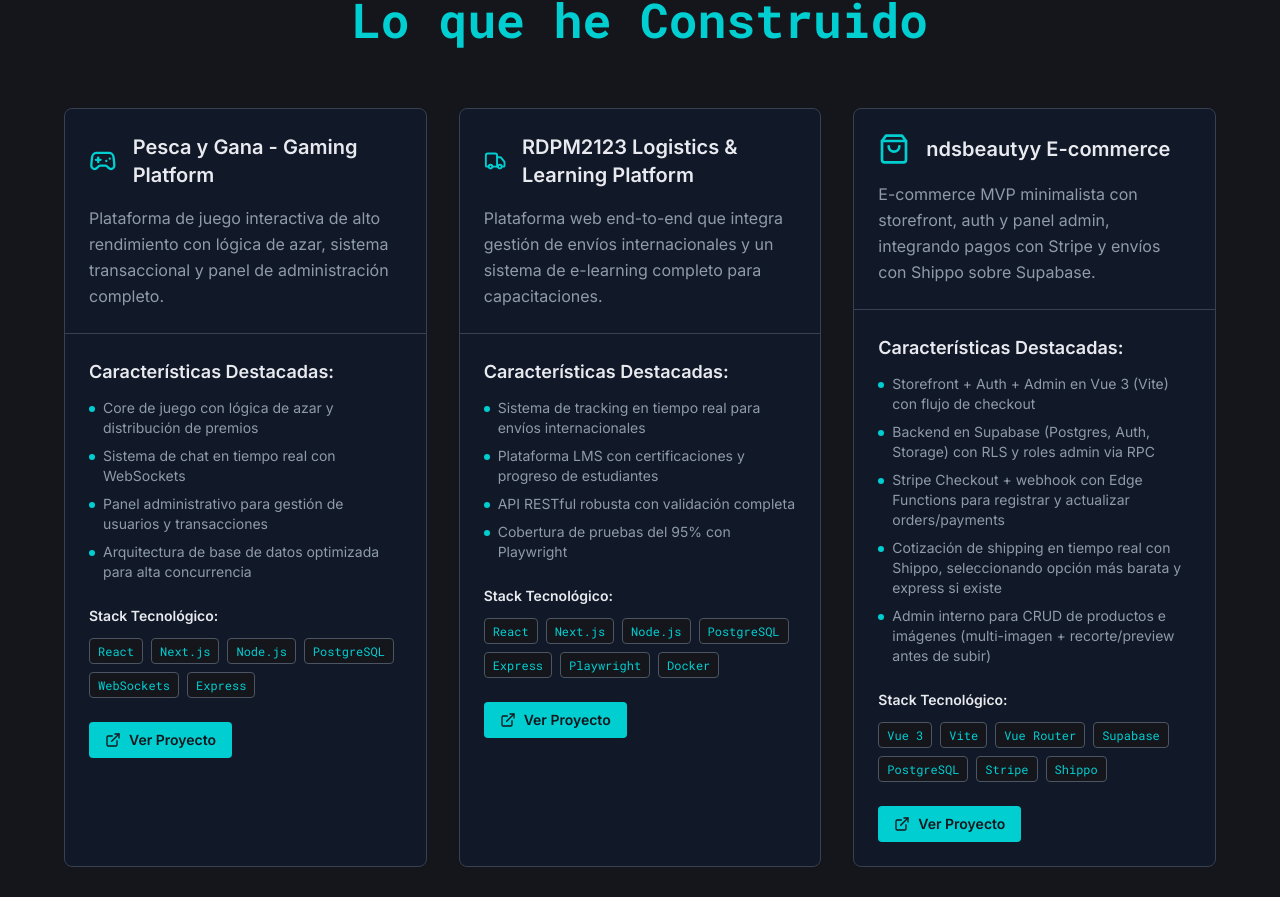
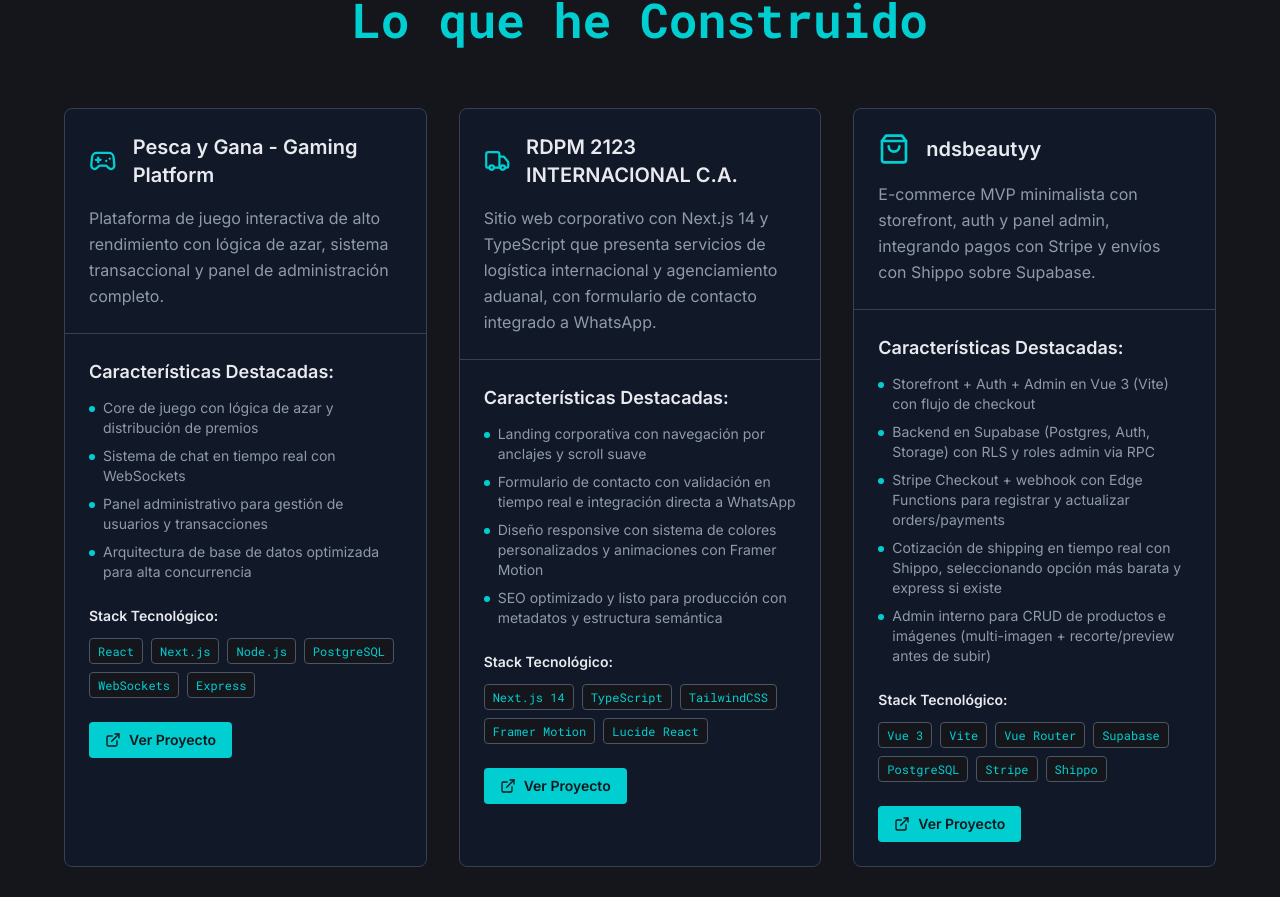
Before and after one commit to Pyrodex1/portfolio, a Next.js app: page / in a window 1280 px wide. Shown: the part 2853-3750 px from the top of the page. Built offline with nearby package versions, Linux system fonts and the light colour scheme.

Commit message:
update RDPM2123 project details and experience achievements

```diff
--- a/src/components/Experience.tsx
+++ b/src/components/Experience.tsx
@@ -57,10 +57,11 @@
     location: "Remote",
     period: "2022 - Presente",
     achievements: [
-      "Desarrollé plataforma web end-to-end integrando gestión de envíos y sistema e-learning",
-      "Implementé sistema de tracking en tiempo real para envíos internacionales",
-      "Construí plataforma LMS con certificaciones y seguimiento de progreso de estudiantes",
-      "Logré 95% de cobertura de pruebas con Playwright garantizando robustez del sistema"
+      "Desarrollé landing corporativa con Next.js 14 y TypeScript para servicios de logística internacional y agenciamiento aduanal",
+      "Implementé navegación por anclajes con scroll suave y header sticky con backdrop blur",
+      "Construí formulario de contacto con validación en tiempo real e integración directa a WhatsApp",
+      "Diseñé sistema de colores personalizados y animaciones con Framer Motion y TailwindCSS",
+      "Optimicé SEO y estructura semántica para producción con metadatos y accesibilidad"
     ]
   },
   {
--- a/src/components/Projects.tsx
+++ b/src/components/Projects.tsx
@@ -28,20 +28,20 @@
     ]
   },
   {
-    title: "RDPM2123 Logistics & Learning Platform",
-    description: "Plataforma web end-to-end que integra gestión de envíos internacionales y un sistema de e-learning completo para capacitaciones.",
-    technologies: ["React", "Next.js", "Node.js", "PostgreSQL", "Express", "Playwright", "Docker"],
-    demoUrl: "https://rdpm2123.com",
+    title: "RDPM 2123 INTERNACIONAL C.A.",
+    description: "Sitio web corporativo con Next.js 14 y TypeScript que presenta servicios de logística internacional y agenciamiento aduanal, con formulario de contacto integrado a WhatsApp.",
+    technologies: ["Next.js 14", "TypeScript", "TailwindCSS", "Framer Motion", "Lucide React"],
+    demoUrl: "https://rdpm.vercel.app/",
     icon: <Truck className="text-dark-cyan" size={32} />,
     highlights: [
-      "Sistema de tracking en tiempo real para envíos internacionales",
-      "Plataforma LMS con certificaciones y progreso de estudiantes",
-      "API RESTful robusta con validación completa",
-      "Cobertura de pruebas del 95% con Playwright"
+      "Landing corporativa con navegación por anclajes y scroll suave",
+      "Formulario de contacto con validación en tiempo real e integración directa a WhatsApp",
+      "Diseño responsive con sistema de colores personalizados y animaciones con Framer Motion",
+      "SEO optimizado y listo para producción con metadatos y estructura semántica"
     ]
   },
   {
-    title: "ndsbeautyy E-commerce",
+    title: "ndsbeautyy",
     description: "E-commerce MVP minimalista con storefront, auth y panel admin, integrando pagos con Stripe y envíos con Shippo sobre Supabase.",
     technologies: ["Vue 3", "Vite", "Vue Router", "Supabase", "PostgreSQL", "Stripe", "Shippo"],
     demoUrl: "https://www.ndsbeautyy.com/",
```
